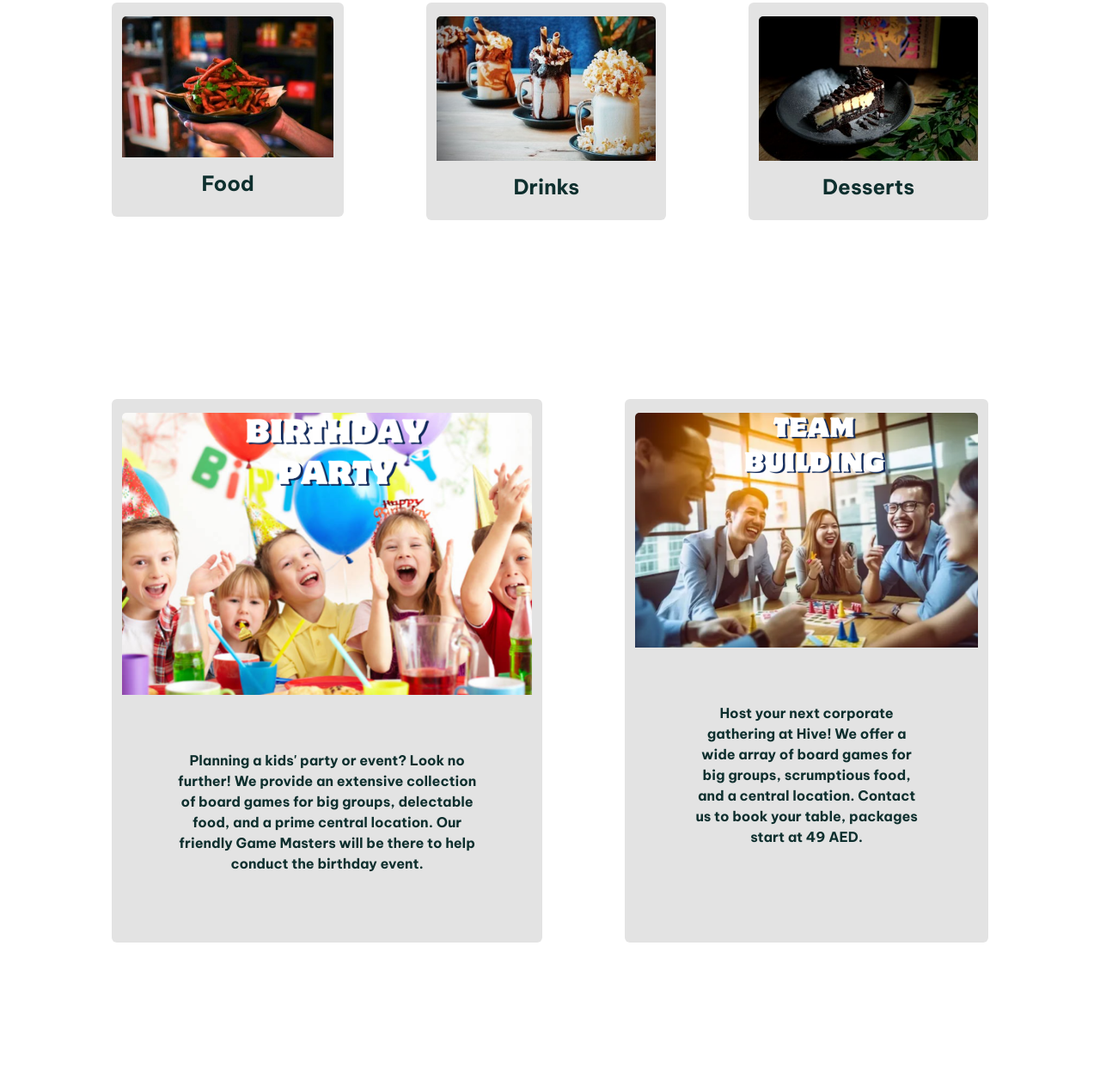
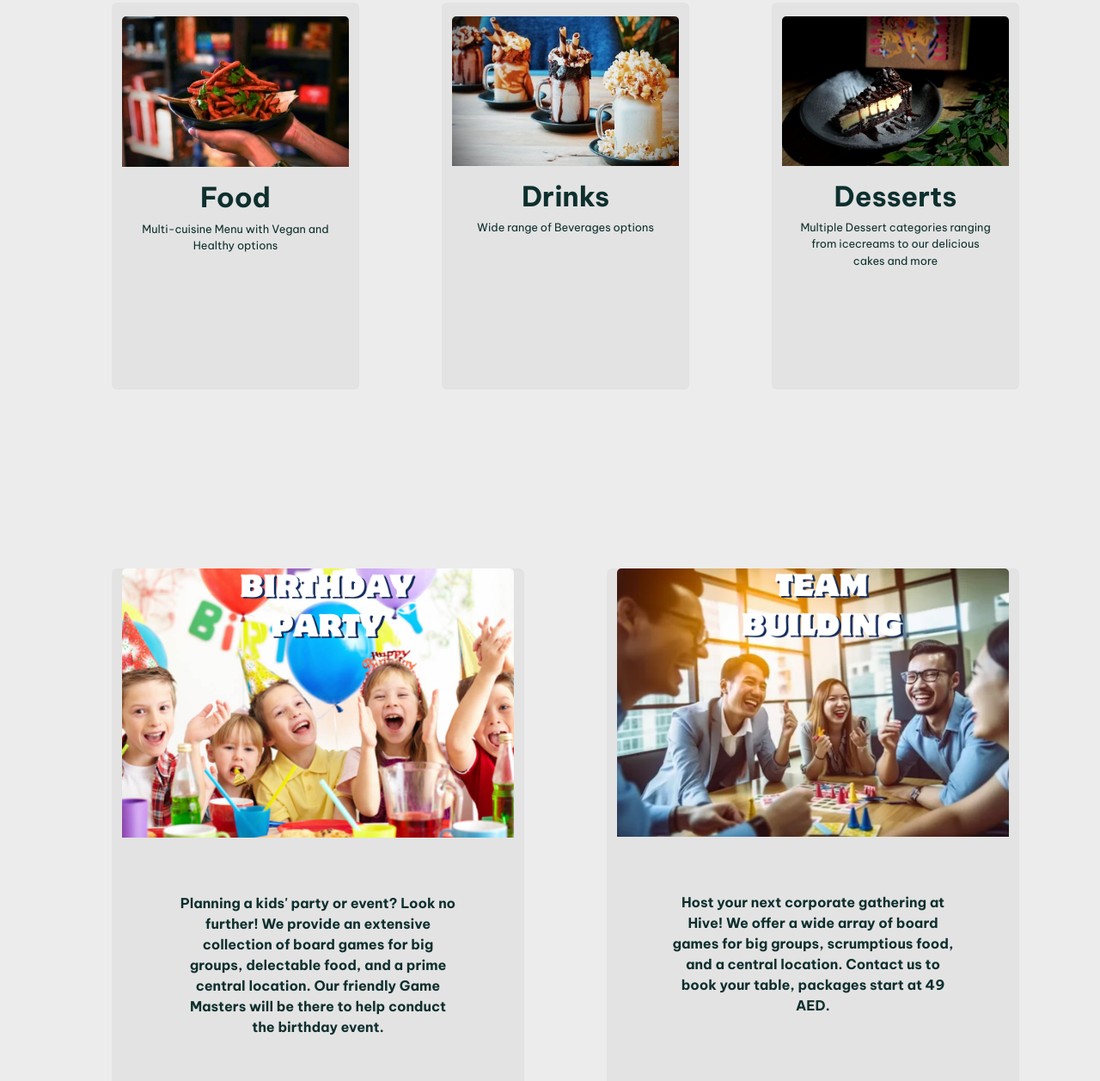
Before and after one commit to honeysebastian/Hive-Cafe-Clone-Site, a plain HTML site: page index.html in a window 1280 px wide. Shown: the part 1788-3045 px from the top of the page at 86% size. Drawn offline with nearby package versions, Linux system fonts and the light colour scheme.

Commit message:
Project Completed

```diff
--- a/index.html
+++ b/index.html
@@ -4,7 +4,7 @@
     <meta charset="UTF-8">
     <meta name="viewport" content="width=device-width, initial-scale=1.0">
     <title>Hive</title>
-    <link rel="icon" href="./images/hivelogo-green.png" type="image/icon type">
+    <link rel="icon" href="./images/hive-logo-icon.png" type="image/icon type">
     <link rel="stylesheet" href="./style.css">
     <link href="https://cdn.jsdelivr.net/npm/bootstrap@5.3.3/dist/css/bootstrap.min.css" rel="stylesheet" integrity="sha384-QWTKZyjpPEjISv5WaRU9OFeRpok6YctnYmDr5pNlyT2bRjXh0JMhjY6hW+ALEwIH" crossorigin="anonymous">
     <link rel="stylesheet" href="https://cdnjs.cloudflare.com/ajax/libs/font-awesome/6.5.1/css/all.min.css" integrity="sha512-DTOQO9RWCH3ppGqcWaEA1BIZOC6xxalwEsw9c2QQeAIftl+Vegovlnee1c9QX4TctnWMn13TZye+giMm8e2LwA==" crossorigin="anonymous" referrerpolicy="no-referrer" />
@@ -13,6 +13,7 @@
 <link href="https://fonts.googleapis.com/css2?family=Be+Vietnam+Pro:ital,wght@0,100;0,200;0,300;0,400;0,500;0,600;0,700;0,800;0,900;1,100;1,200;1,300;1,400;1,500;1,600;1,700;1,800;1,900&display=swap" rel="stylesheet">
 </head>
 <body>
+    <div id="root" style="background-color:  #ececec;">
         <!-- home -->
         <div id="home">
             <div class="nav d-flex justify-content-between">
@@ -88,11 +89,11 @@
             <div class="container d-lg-flex justify-content-evenly">
                 <a href="./food.html">
                     <div class="row justify-content-center ms-5 me-5">
-                    <div style="background-color: #e3e3e3;" class="card pt-3 mb-5 border-0" style="max-width: 18rem;">
+                        <div class="card pt-3 mb-5 border-0" style="width: 18rem; height: 450px; background-color: #e3e3e3;">
                             <img src="./images/food-pic.jpg" class="card-img-top" alt="...">
                             <div class="card-body text-center">
-                        <h5 style="font-weight: 700; color: #0e2f2e;" class="card-title bolder fs-4">Food</h5>
-                        <!-- <p> Multi-cuisine Menu with Vegan and Healthy options</p> -->
+                              <h5 style="color: #0e2f2e; font-weight: 700;font-size: 2rem;" class="card-title">Food</h5>
+                              <p class="card-text" style="font-size: .8rem; color:#0e2f2e ;">Multi-cuisine Menu with Vegan and Healthy options</p>
                             </div>
                           </div>
                       </div>
@@ -100,11 +101,11 @@
 
                   <a href="./drinks.html">
                       <div class="row justify-content-center ms-5 me-5">
-                    <div style="background-color: #e3e3e3;" class="card pt-3 mb-5 border-0" style="max-width: 18rem;">
+                        <div class="card pt-3 mb-5 border-0" style="width: 18rem; height: 450px; background-color: #e3e3e3;">
                             <img src="./images/drink-pic.jpg" class="card-img-top" alt="...">
                             <div class="card-body text-center">
-                        <h5 style="font-weight: 700; color: #0e2f2e;" class="card-title bolder fs-4">Drinks</h5>
-                        <!-- <p> Wide range of Beverages options </p> -->
+                              <h5 style="color: #0e2f2e; font-weight: 700;font-size: 2rem;" class="card-title">Drinks</h5>
+                              <p class="card-text" style="font-size: .8rem; color:#0e2f2e ;">Wide range of Beverages options</p>
                             </div>
                           </div>
                       </div>
@@ -112,11 +113,11 @@
 
                   <a href="./dessert.html">
                       <div class="row justify-content-center ms-5 me-5">
-                    <div style="background-color: #e3e3e3;" class="card pt-3 mb-5 border-0" style="max-width: 18rem;">
+                        <div class="card pt-3 mb-5 border-0" style="width: 18rem; height: 450px; background-color: #e3e3e3;">
                             <img src="./images/desserts-pic.jpg" class="card-img-top" alt="...">
                             <div class="card-body text-center">
-                        <h5 style="font-weight: 700; color: #0e2f2e;" class="card-title bolder fs-4">Desserts</h5>
-                        <!-- <p> Multiple Dessert categories ranging from icecreams to our delicious cakes and more </p> -->
+                              <h5 style="color: #0e2f2e; font-weight: 700;font-size: 2rem;" class="card-title">Desserts</h5>
+                              <p class="card-text" style="font-size: .8rem; color:#0e2f2e ;">Multiple Dessert categories ranging from icecreams to our delicious cakes and more</p>
                             </div>
                           </div>
                       </div>
@@ -128,21 +129,19 @@
         <div class="events">
             <div class="container d-lg-flex justify-content-evenly">
                 <div class="row justify-content-center ms-5 me-5">
-                <div style="background-color: #e3e3e3;" class="card pt-3 mb-5 border-0" style="max-width: 18rem;">
+                    <div class="card mb-5 border-0" style="width: 30rem; height: 700px; background-color: #e3e3e3;">
                         <img src="./images/event1.png" class="card-img-top" alt="...">
                         <div class="card-body text-center">
-                    <!-- <h5 style="font-weight: 700; color: #0e2f2e;" class="card-title bolder fs-4">Food</h5> -->
-                    <p class="p-5" style="font-weight: 700; color: #0e2f2e;">Planning a kids' party or event? Look no further! We provide an extensive collection of board games for big groups, delectable food, and a prime central location. Our friendly Game Masters will be there to help conduct the birthday event.</p>
+                          <p class="card-text p-5" style="font-weight: 700; color: #0e2f2e;">Planning a kids' party or event? Look no further! We provide an extensive collection of board games for big groups, delectable food, and a prime central location. Our friendly Game Masters will be there to help conduct the birthday event.</p>
                         </div>
                       </div>
                   </div>
 
                   <div class="row justify-content-center ms-5 me-5">
-                <div style="background-color: #e3e3e3;" class="card pt-3 mb-5 border-0" style="max-width: 18rem;">
+                    <div class="card mb-5 border-0" style="width: 30rem; height: 700px; background-color: #e3e3e3;">
                         <img src="./images/event2.png" class="card-img-top" alt="...">
                         <div class="card-body text-center">
-                    <!-- <h5 style="font-weight: 700; color: #0e2f2e;" class="card-title bolder fs-4">Drinks</h5> -->
-                    <p class="p-5" style="font-weight: 700; color: #0e2f2e;">Host your next corporate gathering at Hive! We offer a wide array of board games for big groups, scrumptious food, and a central location. Contact us to book your table, packages start at 49 AED.</p>
+                          <p class="card-text p-5" style="font-weight: 700; color: #0e2f2e;">Host your next corporate gathering at Hive! We offer a wide array of board games for big groups, scrumptious food, and a central location. Contact us to book your table, packages start at 49 AED.</p>
                         </div>
                       </div>
                   </div>
@@ -181,27 +180,27 @@
 
             <div class="container d-flex justify-content-evenly">
                 <div class="row justify-content-center">
-                <img style="width: 160px;" src="./images/trade-mark.png" alt="">
-                <h5 style="text-align: center; color: #0e2f2e; font-weight: 700;font-size: 1.2rem;">Trademark License</h5>
+                    <img style="width: 140px;" src="./images/trade-mark.png" alt="">
+                    <h5 style="text-align: center; color: #0e2f2e; font-weight: 700;font-size: 1.2rem;">Trademark <br> License</h5>
                 </div>
                 <div class="row justify-content-center">
-                <img style="width: 160px;" src="./images/license.png" alt="">
-                <h5 style="text-align: center; color: #0e2f2e; font-weight: 700;font-size: 1.2rem;">License to Operate</h5>
+                    <img style="width: 140px;" src="./images/license.png" alt="">
+                    <h5 style="text-align: center; color: #0e2f2e; font-weight: 700;font-size: 1.2rem;">License to <br> Operate</h5>
                 </div>
                 <div class="row justify-content-center">
-                <img style="width: 160px;" src="./images/training-pgm.png" alt="">
-                <h5 style="text-align: center; color: #0e2f2e; font-weight: 700;font-size: 1.2rem;">Training Program</h5>
+                    <img style="width: 140px;" src="./images/training-pgm.png" alt="">
+                    <h5 style="text-align: center; color: #0e2f2e; font-weight: 700;font-size: 1.2rem;">Training <br> Program</h5>
                 </div>
             </div>
             <div class="container d-flex justify-content-evenly">
 
                     <div class="row justify-content-center">
-                    <img style="width: 160px;" src="./images/operations-manual.png" alt="">
-                    <h5 style="text-align: center; color: #0e2f2e; font-weight: 700;font-size: 1.2rem;">Operations Manual</h5>
+                        <img style="width: 140px;" src="./images/operations-manual.png" alt="">
+                        <h5 style="text-align: center; color: #0e2f2e; font-weight: 700;font-size: 1.2rem;">Operations <br> Manual</h5>
                     </div>
                     <div class="row justify-content-center">
-                    <img style="width: 160px;" src="./images/ongoing-support.png" alt="">
-                    <h5 style="text-align: center; color: #0e2f2e; font-weight: 700;font-size: 1.2rem;">Ongoing Support</h5>
+                        <img style="width: 140px;" src="./images/ongoing-support.png" alt="">
+                        <h5 style="text-align: center; color: #0e2f2e; font-weight: 700;font-size: 1.2rem;">Ongoing <br> Support</h5>
                     </div>
             </div>
 
@@ -218,7 +217,7 @@
                     <h1 class="mb-4"><u>Contact Us</u></h1>
                     <i class="fa-solid fa-envelope mb-4"><span class="ms-3">info@hiveboardgame.com</span></i>
                     <i class="fa-solid fa-phone mb-4"><span class="ms-3">+971559665458</span></i>
-                <i class="fa-solid fa-location-dot mb-4"><a href="https://www.google.com/maps/place/Hive+Board+Game+Cafe/@25.0970696,55.1682115,18.5z/data=!4m5!3m4!1s0x3e5f6b297cf798b9:0x5bae48ac63fbb98d!8m2!3d25.0973955!4d55.1687924"><span class="ms-3">Hive Board Game Cafe, GR-03 Onyx Tower <br> 1, The Greens, SZR, Dubai</span></a></i>
+                    <i class="fa-solid fa-location-dot mb-4"><a href="https://www.google.com/maps/place/Hive+Board+Game+Cafe/@25.0970696,55.1682115,18.5z/data=!4m5!3m4!1s0x3e5f6b297cf798b9:0x5bae48ac63fbb98d!8m2!3d25.0973955!4d55.1687924" target="_blank"><span class="ms-3">Hive Board Game Cafe, GR-03 Onyx Tower <br> 1, The Greens, SZR, Dubai</span></a></i>
                     <div class="contact-button mb-4">
                         <a href="https://www.zomato.com/dubai/hive-board-game-cafe-the-greens/book" target="_blank"><button>Book a Table</button></a>
                         <div class="contact-icons mt-3">
@@ -270,6 +269,7 @@
             <p class="mt-5">&copy;2022 Hive Dubai. All Rights Reserved</p>
 
         </footer>
+    </div>
 
 </body>
 <script src="https://cdn.jsdelivr.net/npm/bootstrap@5.3.3/dist/js/bootstrap.bundle.min.js" integrity="sha384-YvpcrYf0tY3lHB60NNkmXc5s9fDVZLESaAA55NDzOxhy9GkcIdslK1eN7N6jIeHz" crossorigin="anonymous"></script>
```
Also changed, not shown: accolades.html (+2 -2 lines), dessert.html (+2 -2 lines), drinks.html (+2 -2 lines), food.html (+2 -2 lines), images/hive-logo-icon.png (added). Lines whose indentation alone changed are shown as unchanged.
